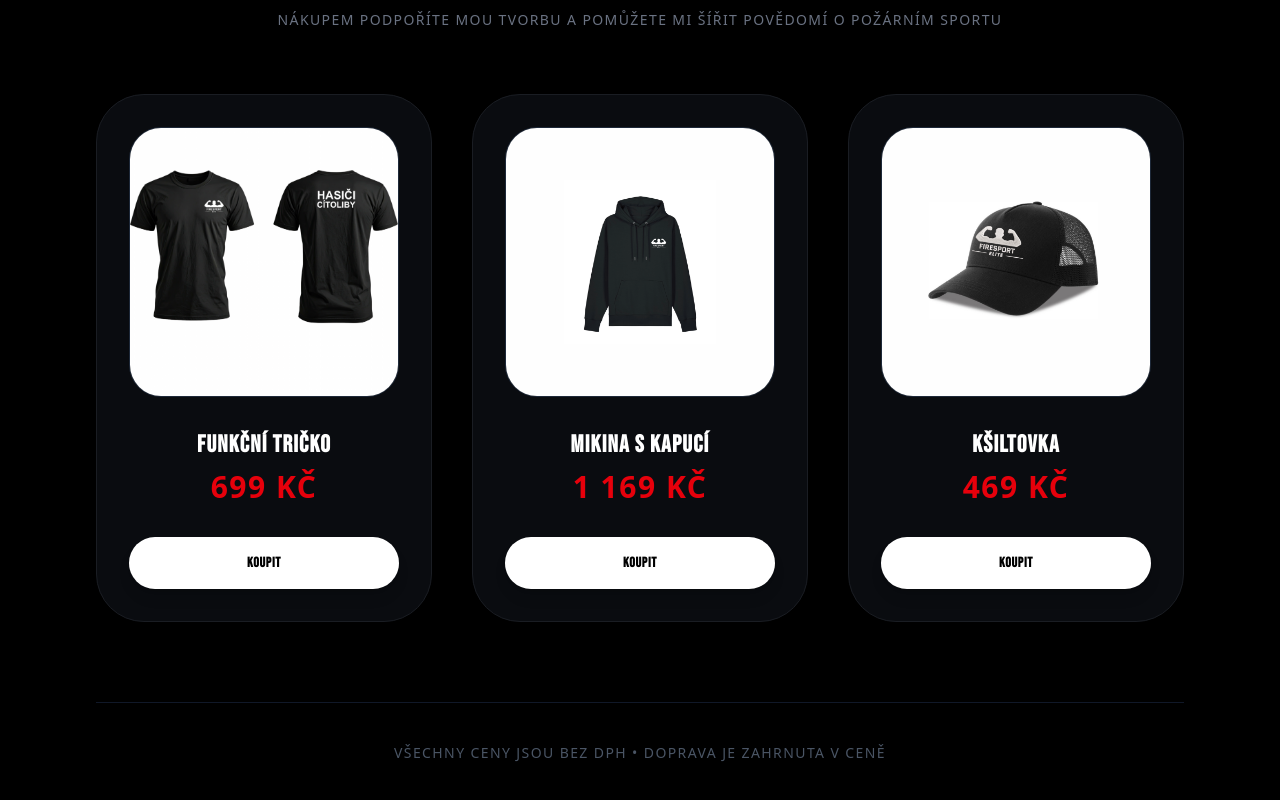
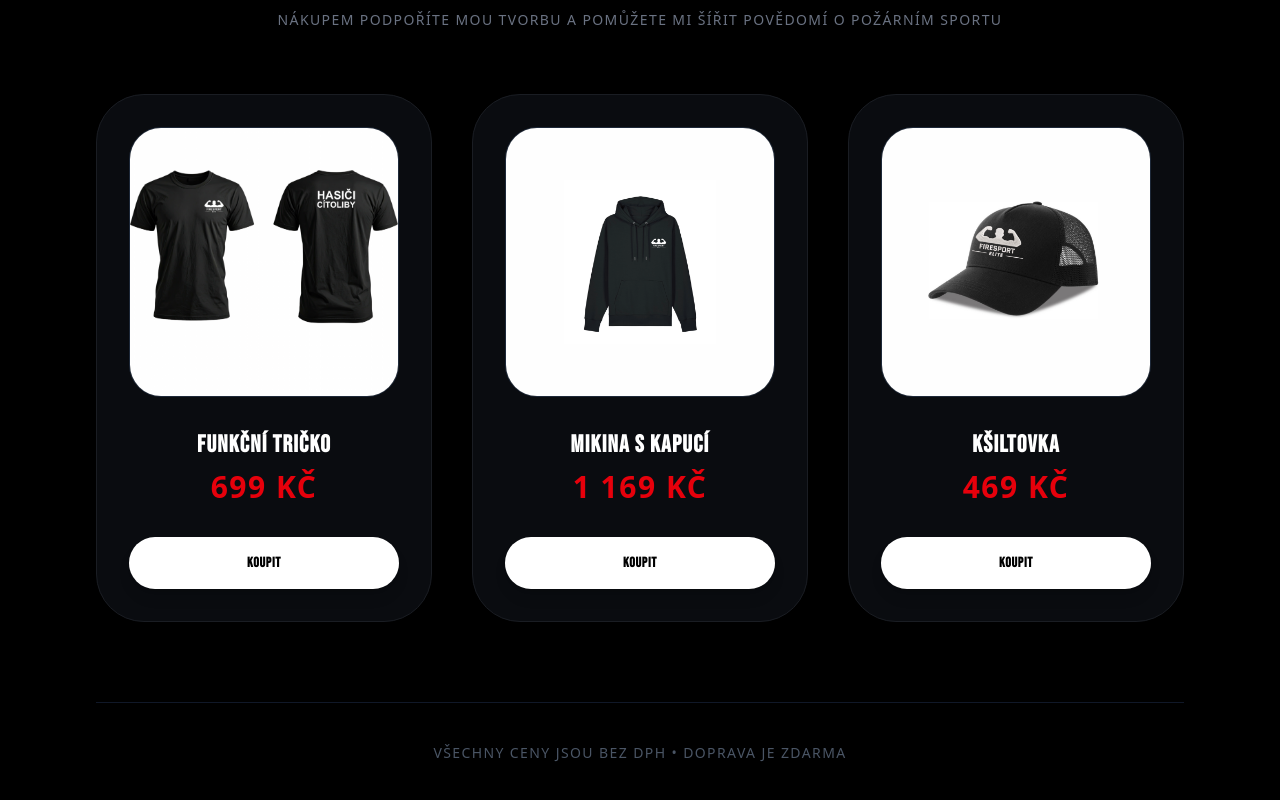
Before and after one commit to thumbnail-ai-cz/firesportelite02, a Next.js app: page /merch in a window 1280 px wide. Shown: the part 194-994 px from the top of the page. Built offline with nearby package versions, Linux system fonts and the light colour scheme.

Commit message:
Update footer text to indicate free shipping

```diff
--- a/app/merch/page.js
+++ b/app/merch/page.js
@@ -69,7 +69,7 @@ export default function MerchPage() {
         {/* Info box dole */}
         <footer className="mt-20 py-10 border-t border-gray-900 text-center">
           <p className="text-gray-600 text-sm uppercase tracking-widest">
-            Všechny ceny jsou bez DPH • Doprava je zahrnuta v ceně
+            Všechny ceny jsou bez DPH • Doprava je ZDARMA
           </p>
         </footer>
       </main>
```
